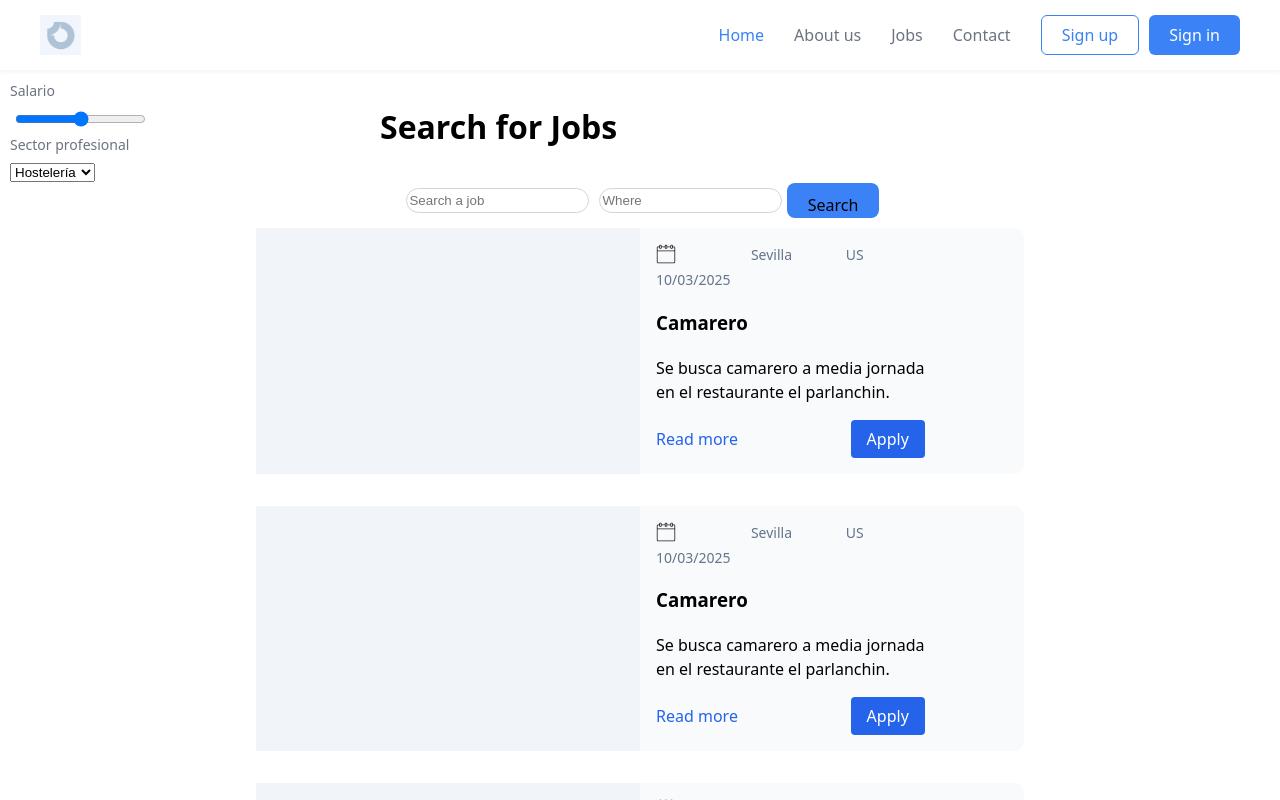
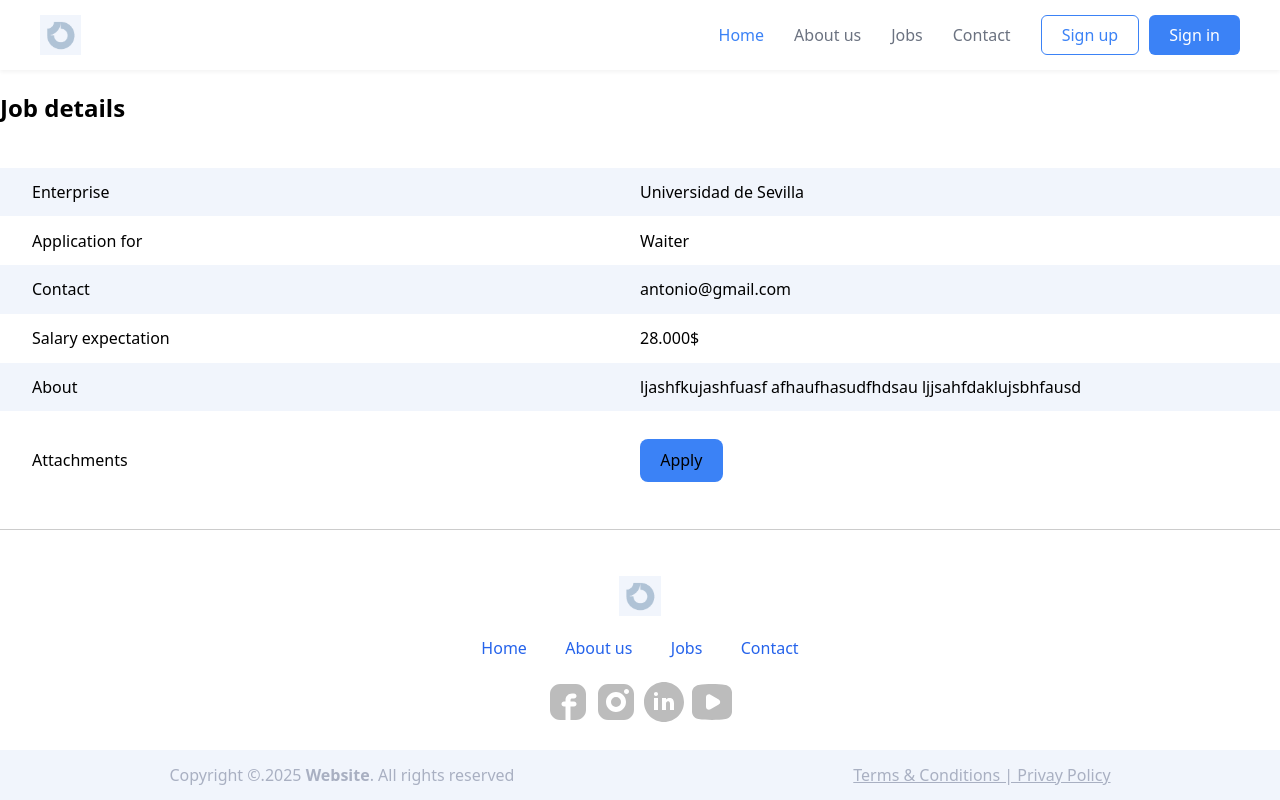
Before and after one commit to juarosrap/Work2day, a React (Vite) app in the folder frontend/: page / in a window 1280 px wide. Built offline with nearby package versions, Linux system fonts and the light colour scheme.

Commit message:
add: maquetado y estilos de jobsdetails

```diff
--- a/frontend/src/App.jsx
+++ b/frontend/src/App.jsx
@@ -4,6 +4,7 @@ import Footer from "./componentes/Footer.jsx";
 import MainSection from "./componentes/MainSection.jsx";
 import { Route } from "react-router-dom";
 import Jobs from "./componentes/Jobs.jsx";
+import JobsDetail from "./componentes/JobsDetail.jsx";
 
 export default function App() {
   return (
@@ -12,7 +13,10 @@ export default function App() {
       {/* <div className="main-content">
         <MainSection />
       </div> */}
-      <Jobs/>
+      {/* <JobsDetail/> */}
+
+      <JobsDetail />
+
       <hr />
       <Footer />
     </div>
--- a/frontend/src/componentes/JobCard.jsx
+++ b/frontend/src/componentes/JobCard.jsx
@@ -1,23 +1,30 @@
 import "../styles/JobCard.css";
 import calendar from "../assets/calendar-icon.svg";
+import location from "../assets/location-icon.svg";
+import office from "../assets/office-icon.svg";
 
-export default function Job(){
+export default function JobCard(){
     return (
       <div className="job-card">
-        <div className="job-image">
-
-        </div>
+        <div className="job-image"></div>
         <div className="job-content">
           <div className="job-meta">
             <span className="job-date">
-                <img className="icon"src={calendar} alt="calendario"/> 10/03/2025
+              <img className="icon" src={calendar} alt="calendario" />
+              10/03/2025
             </span>
-            <span className="job-city">Sevilla</span>
-            <span className="job-company">US</span>
+            <span className="job-city">
+              <img className="icon" src={location} alt="calendario" />
+              Sevilla
+            </span>
+            <span className="job-company">
+              <img className="icon" src={office} alt="calendario" />
+              US
+            </span>
           </div>
           <h3 className="job-title">Camarero</h3>
-          <p className="job-description">Se busca camarero a media jornada en el restaurante
-            el parlanchin.
+          <p className="job-description">
+            Se busca camarero a media jornada en el restaurante el parlanchin.
           </p>
           <div className="job-actions">
             <a href="#" className="read-more">
--- a/frontend/src/componentes/Jobs.jsx
+++ b/frontend/src/componentes/Jobs.jsx
@@ -1,13 +1,36 @@
+import { useState } from "react";
 import "../styles/jobs.css";
 import JobCard from "./JobCard.jsx";
 
 export default function Jobs() {
+
+  const [salario, setSalario] = useState(500);
+
+
+  const handleSalarioChange = (e) => {
+    setSalario(e.target.value);
+  };
+
   return (
     <div className="jobs">
       <div className="jobs-top-section">
         <div className="filters">
-          <label htmlFor="salario">Salario </label>
-          <input type="range" min="0" max="1000" step="50" value="500" />
+          <div className="salary-filter">
+            <div className="salary-header">
+              <label htmlFor="salario">Salario</label>
+              <span className="salary-value">{salario}€</span>
+            </div>
+            <input
+              type="range"
+              min="0"
+              max="4000"
+              step="50"
+              value={salario}
+              onChange={handleSalarioChange}
+              id="salario"
+              className="salary-slider"
+            />
+          </div>
 
           <label htmlFor="sector">Sector profesional</label>
           <select id="sector" name="sector">
@@ -30,11 +53,10 @@ export default function Jobs() {
       <div className="cards">
         <JobCard />
         <JobCard />
-        <JobCard />
-        <JobCard />
-        <JobCard />
       </div>
-      {/* <div className="pagination"></div> */}
+      <div className="pagination">
+
+      </div>
     </div>
   );
 }
--- /dev/null
+++ b/frontend/src/componentes/JobsDetail.jsx
@@ -0,0 +1,39 @@
+import "../styles/JobsDetails.css"
+
+export default function JobsDetail() {
+    return (
+      <div className="main-detail">
+        <div className="top-section">
+          <h2>Job details</h2>
+        </div>
+        <div className="enterprise-section">
+          <div className="left-side">Enterprise</div>
+          <div className="right-side">Universidad de Sevilla</div>
+        </div>
+        <div className="application-section">
+          <div className="left-side">Application for</div>
+          <div className="right-side">Waiter</div>
+        </div>
+        <div className="contact-section">
+          <div className="left-side">Contact</div>
+          <div className="right-side">antonio@gmail.com</div>
+        </div>
+        <div className="salary-section">
+          <div className="left-side">Salary expectation</div>
+          <div className="right-side">28.000$</div>
+        </div>
+        <div className="about-section">
+          <div className="left-side">About</div>
+          <div className="right-side">
+            ljashfkujashfuasf afhaufhasudfhdsau ljjsahfdaklujsbhfausd
+          </div>
+        </div>
+        <div className="attachments-section">
+          <div className="left-side">Attachments</div>
+          <div className="right-side">
+            <button className="apply-button">Apply</button>
+          </div>
+        </div>
+      </div>
+    );
+}
--- a/frontend/src/styles/JobCard.css
+++ b/frontend/src/styles/JobCard.css
@@ -1,58 +1,87 @@
+
 .job-card {
-  display: grid;
-  grid-template-columns: 50% 50%;
+  display: flex;
+  flex-direction: column;
   background-color: #f8fafc;
-  width: 60%;
-  height: 100%;
+  width: 100%;
+  max-width: 800px;
   border-radius: 10px;
-  border-color: black;
+  box-shadow: 0 2px 5px rgba(0, 0, 0, 0.1);
+  margin: 0 auto;
+  overflow: hidden;
+}
+
+
+@media (min-width: 768px) {
+  .job-card {
+    flex-direction: row;
+  }
 }
 
 .job-image {
-  width: 100%;
   background-color: #f1f5f9;
-  /* display: flex;
-  align-items: center;
-  justify-content: center; */
+  min-height: 150px;
 }
 
-.icon{
-    width: 20px;
-    height: 20px;
+@media (min-width: 768px) {
+  .job-image {
+    width: 40%;
+  }
+}
+
+.icon {
+  width: 18px;
+  height: 18px;
+  vertical-align: middle;
+  margin-right: 4px;
 }
 
 .job-content {
-  width: 70%;
   padding: 1rem;
-  /* display: flex;
-  flex-direction: column; */
+  width: 100%;
 }
 
-h3,p {
-    color: black;
+@media (min-width: 768px) {
+  .job-content {
+    width: 60%;
+  }
+}
+
+h3, p {
+  color: black;
+  margin-top: 0.5rem;
+  margin-bottom: 0.5rem;
 }
 
 .job-meta {
-  display: grid;
-  grid-template-columns: 1fr 1fr 1fr;
-  gap: 1rem;
-  margin-bottom: 0.5rem;
+  display: flex;
+  flex-wrap: wrap;
+  gap: 0.75rem;
+  margin-bottom: 0.75rem;
   font-size: 0.875rem;
   color: #64748b;
 }
 
+.job-meta span {
+  display: flex;
+  align-items: center;
+}
+
 a {
-    color: #2563eb
+  color: #2563eb;
+  text-decoration: none;
 }
 
 .job-actions {
-    display: flex;
-    flex-direction: row;
-    align-items: center;
+  display: flex;
+  align-items: center;
+  gap: 1rem;
+  margin-top: 1rem;
 }
 
 .job-actions button {
-    margin-left: auto;
+  margin-left: auto;
+  margin-right: 10%;
 }
 
 .apply-btn {
@@ -62,4 +91,9 @@ a {
   border-radius: 0.25rem;
   border: none;
   cursor: pointer;
+  transition: background-color 0.2s;
 }
+
+.apply-btn:hover {
+  background-color: #1d4ed8;
+}
--- /dev/null
+++ b/frontend/src/styles/JobsDetails.css
@@ -0,0 +1,26 @@
+.main-detail {
+    display: grid;
+    grid-template-rows: 2fr 1fr 1fr 1fr 1fr 1fr 2fr;
+    color: black;
+}
+
+.enterprise-section, .contact-section, .about-section {
+    background-color: #f1f5fc;
+}
+
+.left-side {
+    margin-left: 5%;
+}
+
+.enterprise-section, .contact-section,
+ .about-section, .application-section,
+ .salary-section, .attachments-section {
+    display: grid;
+    grid-template-columns: 1fr 1fr;
+    align-items: center;
+}
+
+.apply-button {
+    background-color: #3B82F6;
+    margin-left: auto;
+}
--- a/frontend/src/styles/jobs.css
+++ b/frontend/src/styles/jobs.css
@@ -1,47 +1,164 @@
-h1 {
-    color: black;
-    margin-left: 60px;
-}
 .jobs {
   display: flex;
   flex-direction: column;
+  padding: 1rem;
+  max-width: 1200px;
+  margin: 0 auto;
 }
 
 .jobs-top-section {
-    display: grid;
-    grid-template-columns: 1fr 3fr;
+  display: flex;
+  flex-direction: column;
+  margin-bottom: 1.5rem;
+}
+
+@media (min-width: 768px) {
+  .jobs-top-section {
+    flex-direction: row;
+    align-items: center;
+  }
 }
 
 .filters {
-    margin-top: 10px;
-    margin-left: 10px;
+  display: flex;
+  flex-direction: column;
+  gap: 0.5rem;
+  margin-bottom: 1rem;
+  padding: 1rem;
+  background-color: #f8fafc;
+  border-radius: 8px;
 }
 
-.title{
-  display: grid;
-  place-items: center start;
+@media (min-width: 768px) {
+  .filters {
+    width: 30%;
+    margin-right: 2rem;
+  }
+}
+
+.title {
+  margin-bottom: 1rem;
+}
+
+.title h1 {
+  color: black;
+  margin: 0;
 }
 
 .search-bar {
   display: flex;
-    flex-direction: row;
-    justify-content: center;
-    flex-wrap: wrap;
-    margin-bottom: 10px;
+  flex-direction: column;
+  gap: 0.75rem;
+  margin-bottom: 2rem;
 }
 
-.search-bar input{
-    border-radius: 60px;
+@media (min-width: 640px) {
+  .search-bar {
+    flex-direction: row;
+    flex-wrap: wrap;
+    justify-content: center;
+  }
 }
 
-.search-button{
+.search-bar input {
+  border-radius: 50px;
+  padding: 0.5rem 1rem;
+  border: 1px solid #e2e8f0;
+  flex: 1;
+  min-width: 150px;
+}
+
+.search-button {
   background-color: #3B82F6;
-    height: 35px;
+  color: white;
+  padding: 0.5rem 1.5rem;
+  border: none;
+  border-radius: 50px;
+  cursor: pointer;
+  transition: background-color 0.2s;
+}
+
+.search-button:hover {
+  background-color: #2563eb;
 }
 
 .cards {
   display: grid;
-    grid-template-columns: 1 fr;
-    place-items: center;
   gap: 2rem;
 }
+
+@media (min-width: 1024px) {
+  .cards {
+    grid-template-columns: repeat(auto-fit, minmax(300px, 1fr));
+  }
+}
+
+/* Añadir a tu archivo jobs.css */
+
+.salary-filter {
+  margin-bottom: 1.5rem;
+  width: 100%;
+}
+
+.salary-header {
+  display: flex;
+  justify-content: space-between;
+  align-items: center;
+  margin-bottom: 0.5rem;
+}
+
+.salary-value {
+  font-weight: 500;
+  color: #3B82F6;
+  background-color: white;
+  padding: 2px 8px;
+  border-radius: 4px;
+  font-size: 0.9rem;
+}
+
+.salary-slider {
+  width: 100%;
+  height: 5px;
+  -webkit-appearance: none;
+  appearance: none;
+  background: #E2E8F0;
+  border-radius: 5px;
+  outline: none;
+}
+
+.salary-slider::-webkit-slider-thumb {
+  -webkit-appearance: none;
+  appearance: none;
+  width: 20px;
+  height: 20px;
+  border-radius: 50%;
+  background: #3B82F6;
+  cursor: pointer;
+}
+
+.salary-slider::-moz-range-thumb {
+  width: 20px;
+  height: 20px;
+  border-radius: 50%;
+  background: #3B82F6;
+  cursor: pointer;
+  border: none;
+}
+
+/* Estilos generales para los filtros */
+.filters label {
+  display: block;
+  margin-bottom: 0.5rem;
+  font-weight: 500;
+  color: #4B5563;
+}
+
+.filters select {
+  width: 100%;
+  padding: 0.5rem;
+  border-radius: 4px;
+  border: 1px solid #E2E8F0;
+  background-color: #ffffff;
+  font-size: 0.9rem;
+  color: #1F2937;
+}
```
Also changed, not shown: frontend/src/assets/location-icon.svg (added), frontend/src/assets/office-icon.svg (added). Lines whose indentation alone changed are shown as unchanged.
